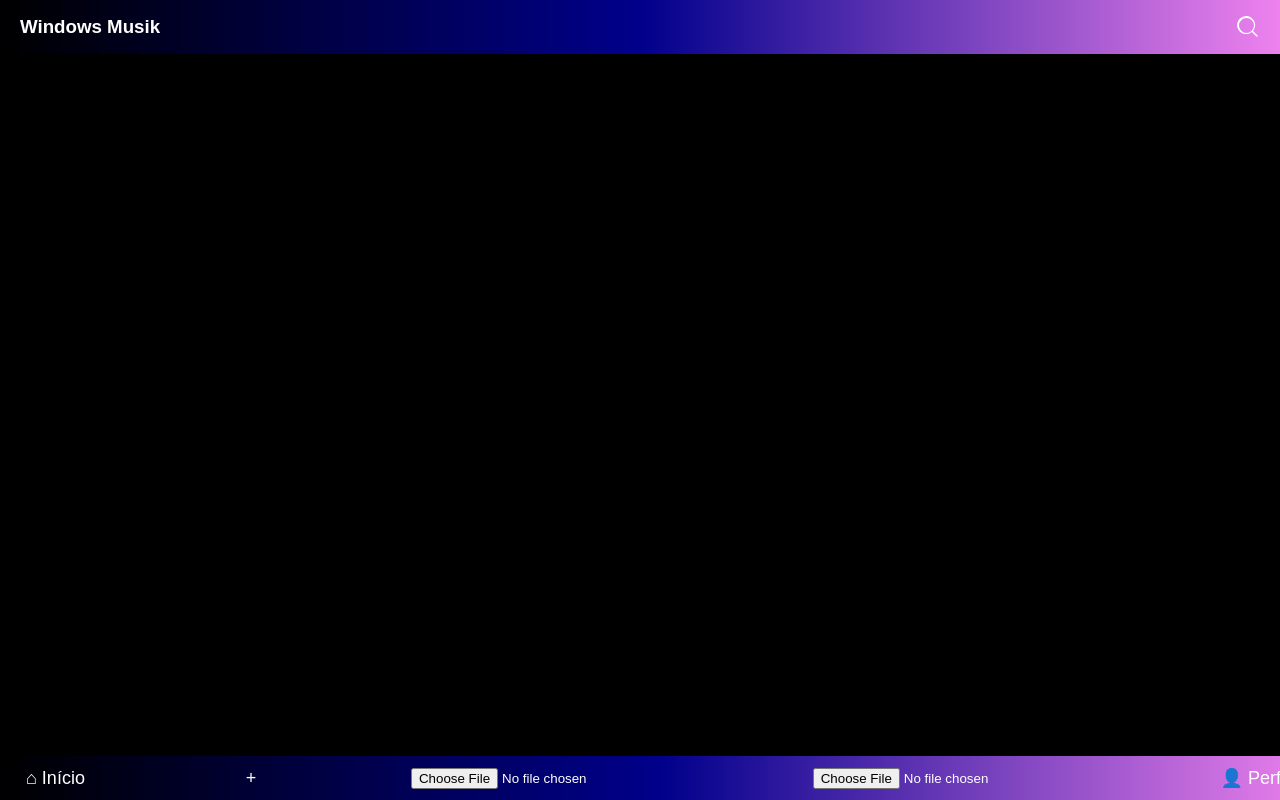
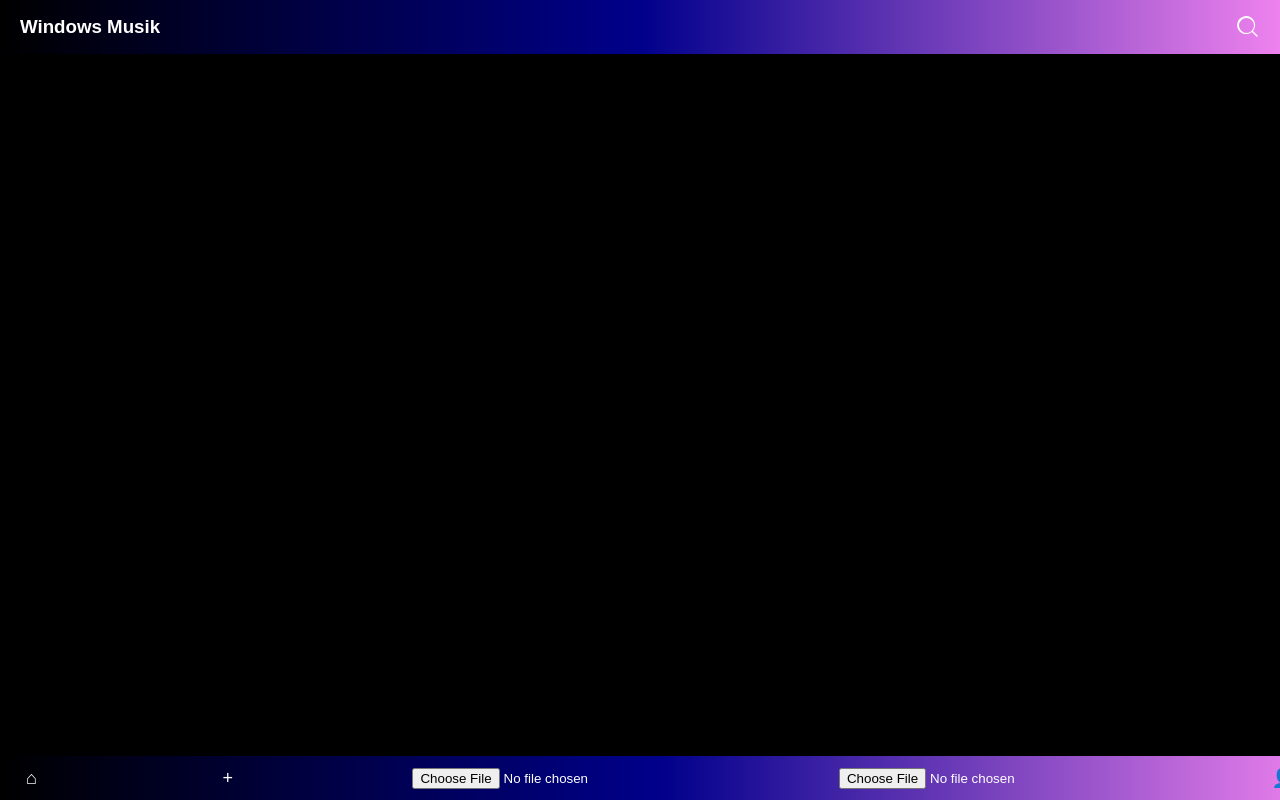
Before and after one commit to Amilcar-ndala/musis, a plain HTML site: page index.html in a window 1280 px wide. Drawn offline with Linux system fonts and the light colour scheme.

Commit message:
Atualizar o index.html

```diff
--- a/index.html
+++ b/index.html
@@ -127,11 +127,11 @@
     <div class="content" id="music-list"></div>
 
     <footer>
-        <button>&#8962; Início</button>
+        <button>&#8962;</button>
         <button id="upload-btn">+</button>
         <input type="file" id="file-upload-music" accept="audio/*">
         <input type="file" id="file-upload-image" accept="image/*">
-        <button>&#128100; Perfis</button>
+        <button>&#128100;</button>
     </footer>
 
     <script>
```
